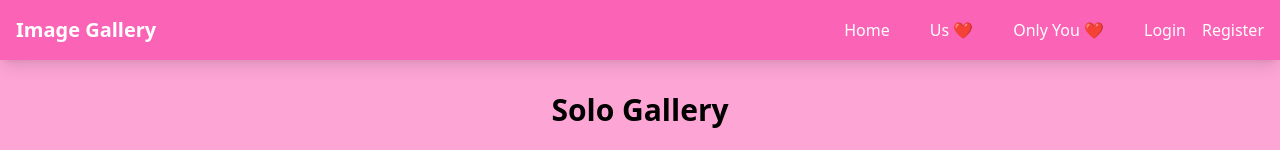
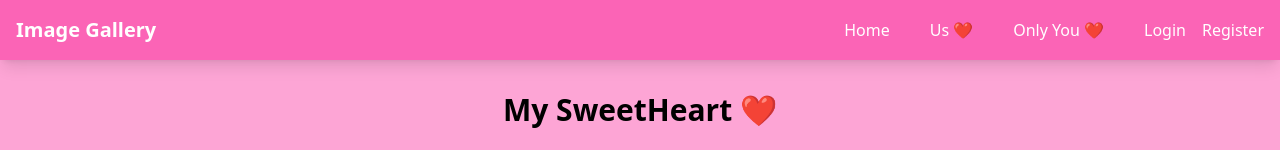
Before and after one commit to Lin18210/Image_Gallery, a React (Vite) app in the folder gallery/: page /solo in a window 1280 px wide. Shown: the top 150 px of the page. Built offline with nearby package versions, Linux system fonts and the light colour scheme.

Commit message:
just some word changes

```diff
--- a/gallery/src/pages/SoloGallery.jsx
+++ b/gallery/src/pages/SoloGallery.jsx
@@ -13,7 +13,7 @@ const SoloGallery = () => {
 
   return (
     <div>
-      <h1 className="text-3xl font-bold mb-6 text-center">Solo Gallery</h1>
+      <h1 className="text-3xl font-bold mb-6 text-center">My SweetHeart ❤️</h1>
 
       {/* Image Grid */}
       <div className="grid grid-cols-1 sm:grid-cols-2 md:grid-cols-3 gap-4">
```
